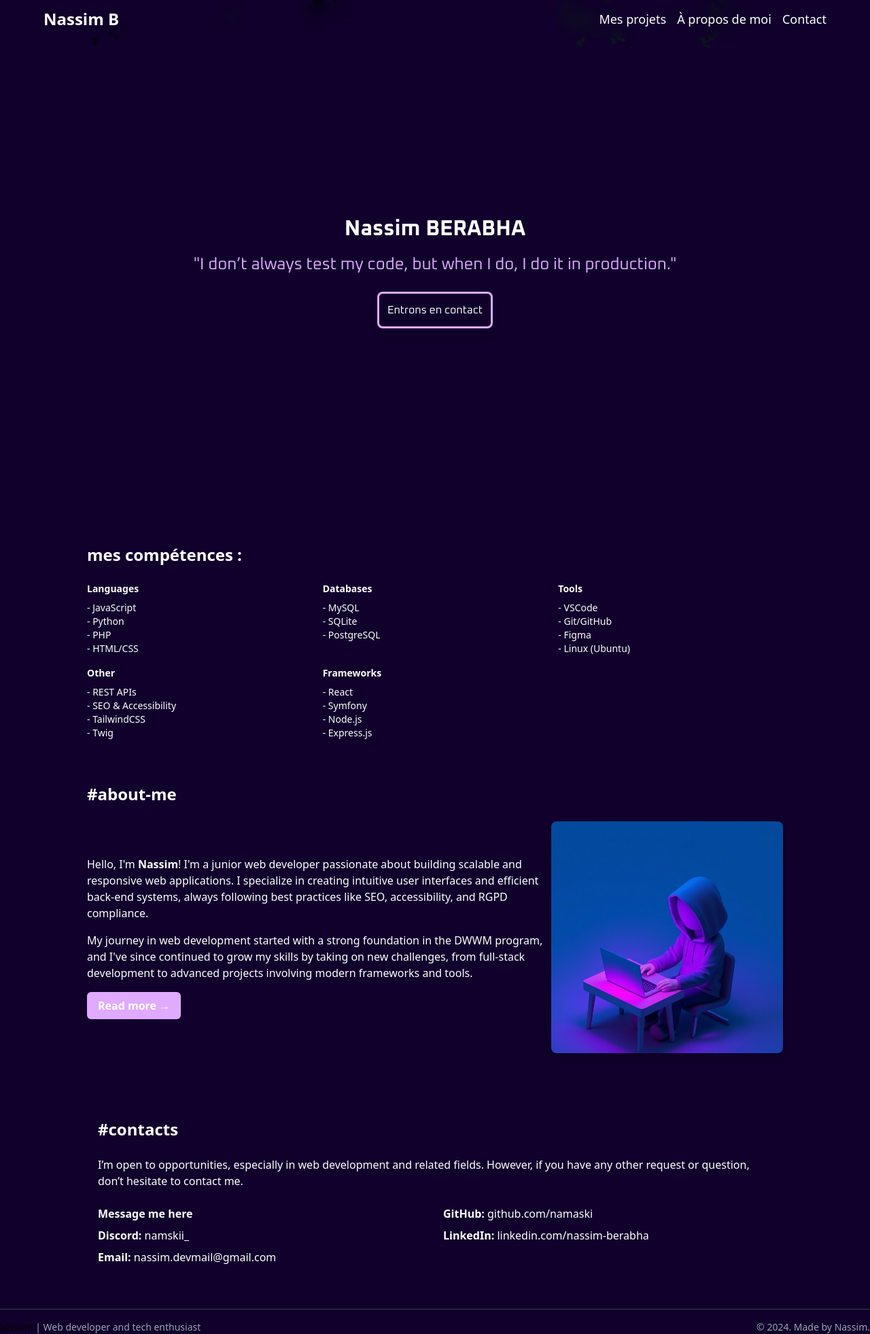
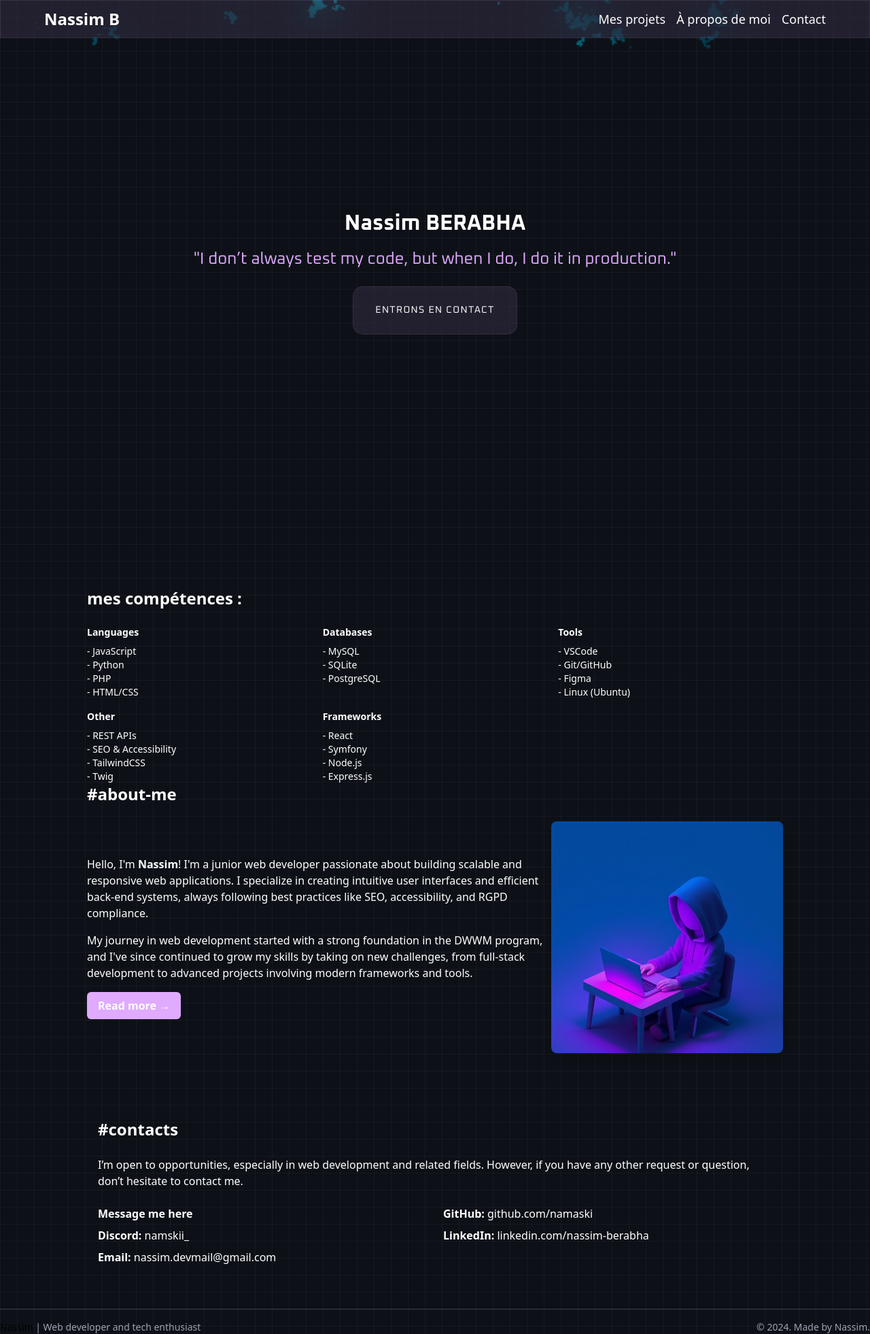
Before and after one commit to Namaski/portfolio, a Symfony app: template templates/home/index.html.twig in a window 1280 px wide. Shown: the whole page at 68% size. Run offline with Twig, Linux system fonts and the light colour scheme; the template is opened without the code that fills it, so the values that code supplies are empty; style sheets or scripts are compiled from the project's sources; some libraries are stand-ins or nearby versions.

Commit message:
improving hero section

```diff
--- a/assets/styles/app.css
+++ b/assets/styles/app.css
@@ -1,11 +1,28 @@
-@import url('https://fonts.googleapis.com/css2?family=Oxanium:wght@200..800&display=swap');
+@import url("https://fonts.googleapis.com/css2?family=Oxanium:wght@200..800&display=swap");
 
 @tailwind base;
 @tailwind components;
 @tailwind utilities;
 
+@layer components {
+  body {
+    background-color: #0d1117; /* Couleur de fond principale */
+    background-image: linear-gradient(
+        to right,
+        rgba(255, 255, 255, 0.04) 1px,
+        transparent 1px
+      ),
+      linear-gradient(
+        to bottom,
+        rgba(255, 255, 255, 0.04) 1px,
+        transparent 1px
+      );
+    background-size: 25px 25px; /* Taille des carrés */
+  }
 
-@layer components {
+  header {
+    border: 1px solid rgba(224, 170, 255, 0.2);
+  }
 
   #heroSection {
     display: flex;
@@ -23,17 +40,28 @@
   }
 
   #heroSection::before {
-        content: '';
+    content: "";
     position: absolute;
     inset: 0;
-        background-image: url('../img/test.jpg');
+    background-image: url("../img/test.jpg");
     background-size: cover;
     background-position: center;
     z-index: -1;
 
-        mask-image: url('../img/mask_ink.webp');
+    mask-image: url("../img/mask_ink.webp");
     mask-size: cover;
     mask-position: center;
   }
 
+  .button-glass {
+    @apply inline-block px-8 py-6 rounded-[15px] bg-[rgba(224,170,255,0.1)]
+           border border-[rgba(224,170,255,0.1)] backdrop-blur-[30px] text-white
+           text-[14px] tracking-widest uppercase cursor-pointer transition-colors;
   }
+
+  .button-glass:hover {
+    @apply bg-[rgba(224,170,255,0.5)];
+  }
+
+
+}
--- a/templates/base.html.twig
+++ b/templates/base.html.twig
@@ -25,7 +25,7 @@
 
 </head>
 
-<body class="bg-background font-sans">
+<body class="font-sans">
 
     {% include "components/_header.html.twig" %}
 
--- a/templates/components/_header.html.twig
+++ b/templates/components/_header.html.twig
@@ -1,7 +1,5 @@
-
-<header
-        class="fixed top-0 h-14 w-full z-10 py-4 px-6 sm:px-8 md:px-12 text-lg backdrop-blur-md"
->
+<header class="fixed top-0 h-14 w-full z-10 py-4 px-6 sm:px-8 md:px-12 text-lg bg-[rgba(224,170,255,0.1)]
+           border border-[rgba(224,170,255,0.1)] backdrop-blur-[30px]">
 
     <nav class="mb-2 bg-opacity-80 flex justify-between  h-full items-center">
 
--- a/templates/components/_herosection.html.twig
+++ b/templates/home/_herosection.html.twig
@@ -5,7 +5,7 @@
         </h2>
         <p class="text-2xl text-cta mb-6">"I don’t always test my code, but when I do, I do it in production."</p>
 
-        <button class="border-[3px] rounded-lg p-3 cursor-pointer drop-shadow-lg text-white border-cta hover:bg-cta2">
+        <button class="button-glass">
             Entrons en contact
         </button>
     </div>
--- /dev/null
+++ b/templates/home/_skillstree.html.twig
@@ -0,0 +1,49 @@
+<section id="skills" class="mt-16">
+    <h2 class="text-2xl font-bold text-text mb-6">mes compétences : </h2>
+    <div class="grid grid-cols-2 md:grid-cols-3 gap-4 text-sm text-text">
+      <div>
+        <h3 class="font-semibold text-text mb-2">Languages</h3>
+        <ul>
+          <li>- JavaScript</li>
+          <li>- Python</li>
+          <li>- PHP</li>
+          <li>- HTML/CSS</li>
+        </ul>
+      </div>
+      <div>
+        <h3 class="font-semibold text-text mb-2">Databases</h3>
+        <ul>
+          <li>- MySQL</li>
+          <li>- SQLite</li>
+          <li>- PostgreSQL</li>
+        </ul>
+      </div>
+      <div>
+        <h3 class="font-semibold text-text mb-2">Tools</h3>
+        <ul>
+          <li>- VSCode</li>
+          <li>- Git/GitHub</li>
+          <li>- Figma</li>
+          <li>- Linux (Ubuntu)</li>
+        </ul>
+      </div>
+      <div>
+        <h3 class="font-semibold text-text mb-2">Other</h3>
+        <ul>
+          <li>- REST APIs</li>
+          <li>- SEO & Accessibility</li>
+          <li>- TailwindCSS</li>
+          <li>- Twig</li>
+        </ul>
+      </div>
+      <div>
+        <h3 class="font-semibold text-text mb-2">Frameworks</h3>
+        <ul>
+          <li>- React</li>
+          <li>- Symfony</li>
+          <li>- Node.js</li>
+          <li>- Express.js</li>
+        </ul>
+      </div>
+    </div>
+  </section>
--- a/templates/home/index.html.twig
+++ b/templates/home/index.html.twig
@@ -4,59 +4,11 @@
 
 {% block body %}
 
-{% include "components/_herosection.html.twig" %}
+{% include "home/_herosection.html.twig" %}
 
 <div id="wrapper" class="w-[80%] mx-auto">
 
-  <section id="skills" class="mb-16">
-    <h2 class="text-2xl font-bold text-text mb-6">mes compétences : </h2>
-    <div class="grid grid-cols-2 md:grid-cols-3 gap-4 text-sm text-text">
-      <div>
-        <h3 class="font-semibold text-text mb-2">Languages</h3>
-        <ul>
-          <li>- JavaScript</li>
-          <li>- Python</li>
-          <li>- PHP</li>
-          <li>- HTML/CSS</li>
-        </ul>
-      </div>
-      <div>
-        <h3 class="font-semibold text-text mb-2">Databases</h3>
-        <ul>
-          <li>- MySQL</li>
-          <li>- SQLite</li>
-          <li>- PostgreSQL</li>
-        </ul>
-      </div>
-      <div>
-        <h3 class="font-semibold text-text mb-2">Tools</h3>
-        <ul>
-          <li>- VSCode</li>
-          <li>- Git/GitHub</li>
-          <li>- Figma</li>
-          <li>- Linux (Ubuntu)</li>
-        </ul>
-      </div>
-      <div>
-        <h3 class="font-semibold text-text mb-2">Other</h3>
-        <ul>
-          <li>- REST APIs</li>
-          <li>- SEO & Accessibility</li>
-          <li>- TailwindCSS</li>
-          <li>- Twig</li>
-        </ul>
-      </div>
-      <div>
-        <h3 class="font-semibold text-text mb-2">Frameworks</h3>
-        <ul>
-          <li>- React</li>
-          <li>- Symfony</li>
-          <li>- Node.js</li>
-          <li>- Express.js</li>
-        </ul>
-      </div>
-    </div>
-  </section>
+  {% include "home/_skillstree.html.twig" %}
 
   <!-- ABOUT -->
   <section id="about-me" class="mb-16">
```
Also changed, not shown: assets/img/b722cdb9-921a-44be-bc7e-109fef490b2a.jpg (deleted), assets/img/test.jpg, assets/img/test3.jpg (added). Lines whose indentation alone changed are shown as unchanged.
